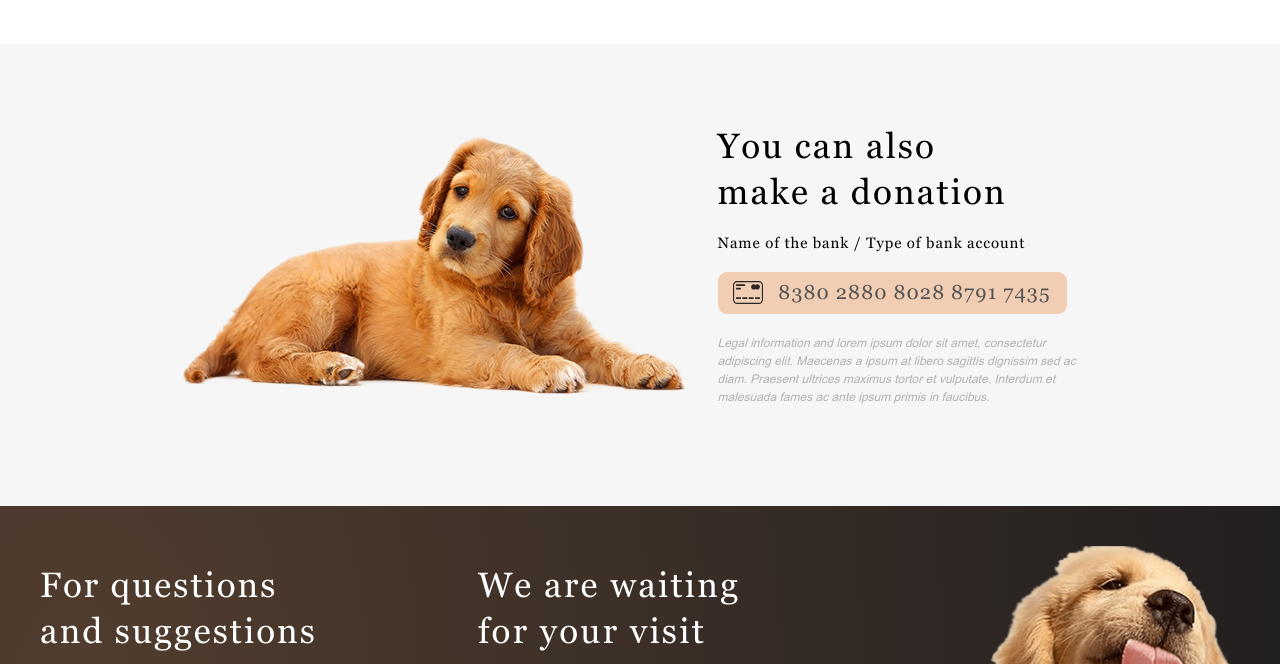
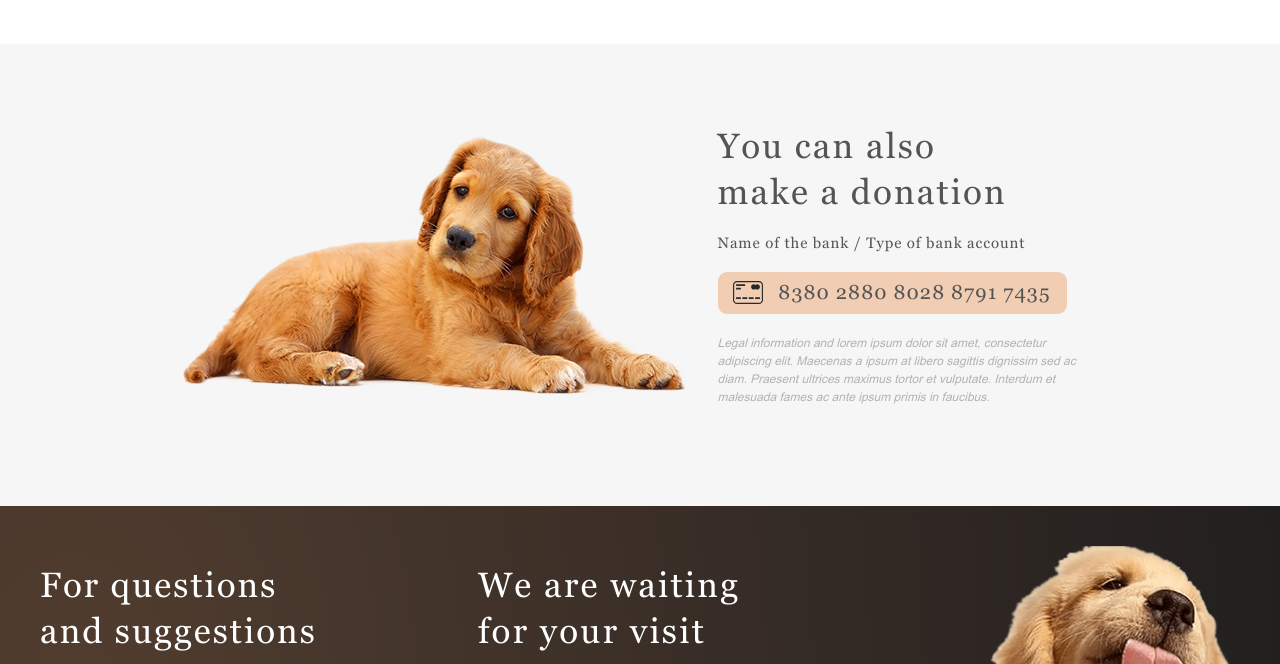
Before and after one commit to Sergey-98/My-Projects-Stage1-2, a plain HTML site: page shelter/pages/main/index.html in a window 1280 px wide. Shown: the part 2940-3604 px from the top of the page. Drawn offline with Linux system fonts and the light colour scheme.

Commit message:
Fix: change colors
Fix: change colors

```diff
--- a/shelter/pages/main/style.css
+++ b/shelter/pages/main/style.css
@@ -429,7 +429,7 @@ h4 {
     font-size: 35px;
     line-height: 45.5px;
     letter-spacing: 2.1px;
-    color: var(color-dark-i);
+    color: var(--color-dark-i);
     /* margin-top: -3%; */
 }
 .donation-subtitle {
@@ -439,7 +439,7 @@ h4 {
     font-size: 15px;
     line-height: 16.5px;
     letter-spacing: 0.9px;
-    color: var(color-dark-l);
+    color: var(--color-dark-i);
 }
 .donation-card {
     display: flex;
```
